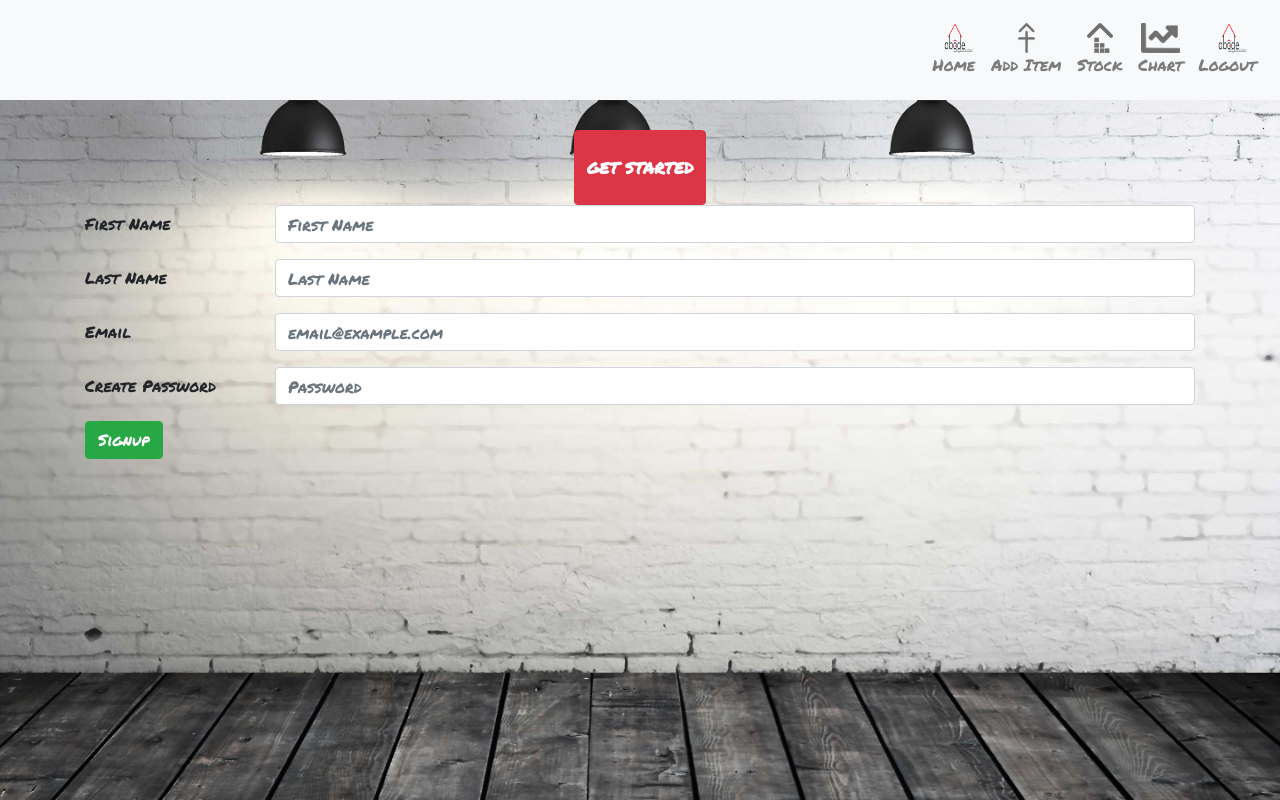
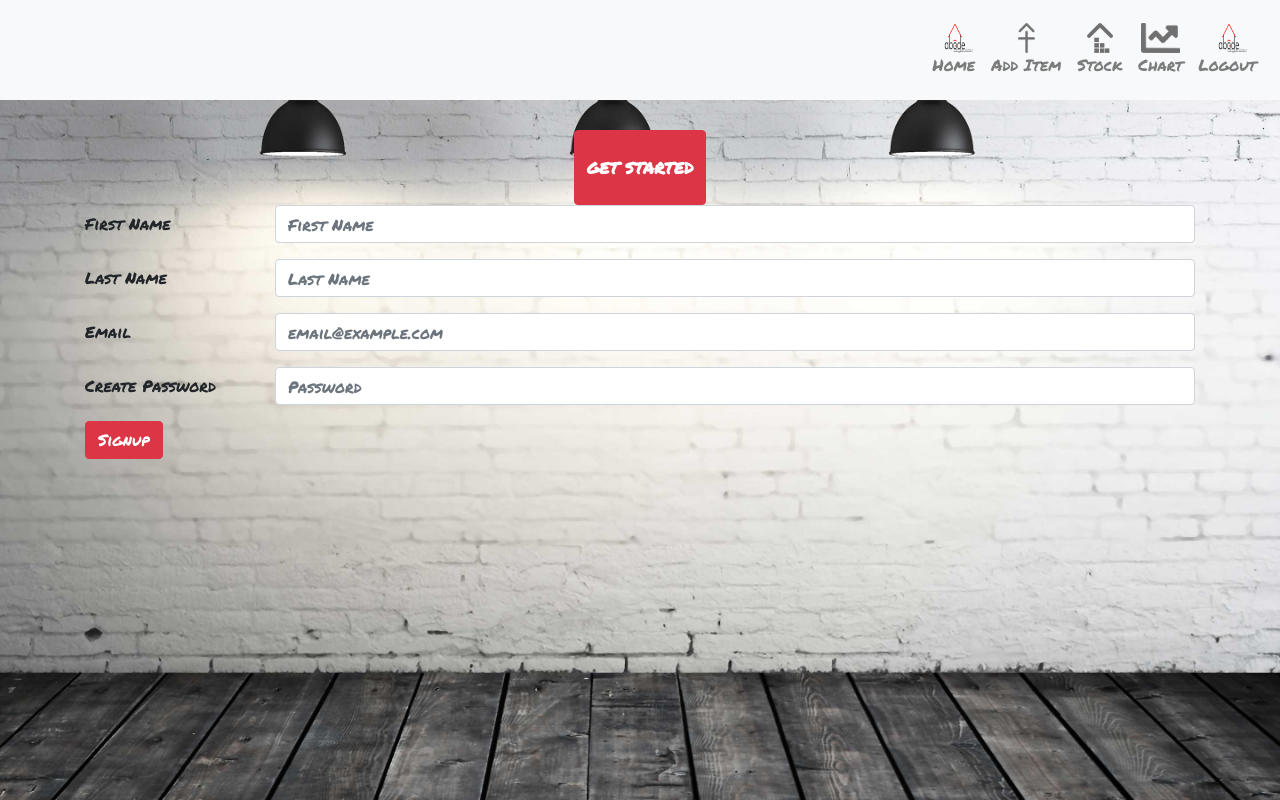
Before and after one commit to missybarringer/Project-3, a React (Create React App) app in the folder client/: page /signup in a window 1280 px wide. Built offline with nearby package versions, Linux system fonts and the light colour scheme.

Commit message:
fixed login and signup button colors, created working button on signup page

```diff
--- a/client/src/pages/Login.js
+++ b/client/src/pages/Login.js
@@ -38,7 +38,7 @@ render() {
                         </Form.Group>
 
                         <Button
-                            variant="success"
+                            variant="danger"
                             onClick={this.handlePageChange}
                         >
                             Login
--- a/client/src/pages/Signup.js
+++ b/client/src/pages/Signup.js
@@ -2,6 +2,16 @@ import React, { Component } from 'react';
 import { Col, Row, Container, Button, Form } from "react-bootstrap";
 
 class Signup extends Component {
+
+constructor(props, context) {
+    super(props, context);
+
+    this.handlePageChange = this.handlePageChange.bind(this);
+}
+
+handlePageChange() {
+    window.location = "/home"
+}
 
 render() {
     return (
@@ -44,8 +54,8 @@ render() {
                         </Form.Group>
 
                         <Button
-                            variant="success"
-                            type="submit"
+                            variant="danger"
+                            onClick={this.handlePageChange}
                         >
                             Signup
                         </Button>
```
